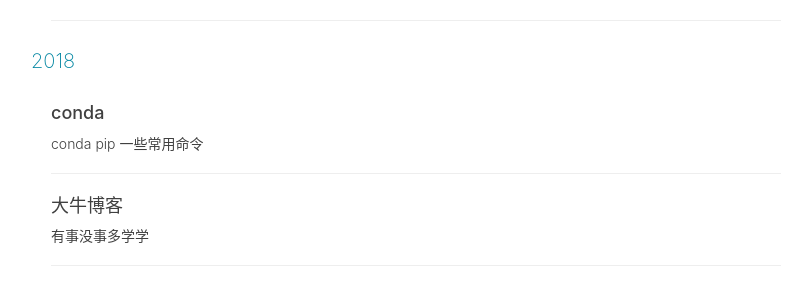
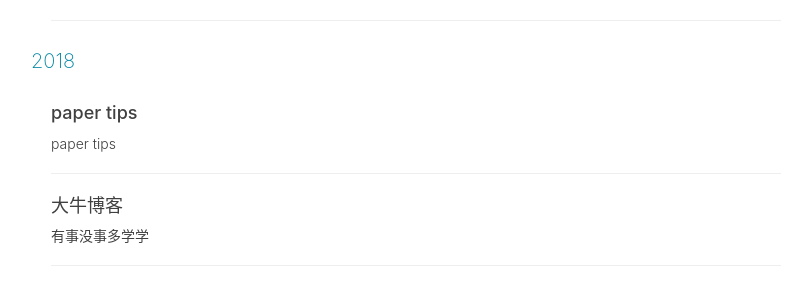
Before and after one commit to laowng/laowng.github.io, a Jekyll site: the page built from archive.html, in a window 1280 px wide and 900 px high, scrolled down 1316 px. Shown: the part 158-444 px from the top of the window, without its empty margins (234-1046 px from the left). Built offline with Jekyll 4.4.1, drawn with Linux system fonts in a browser that asks for light colours; nearby versions of some CDN libraries; comment, search, counter and statistics services are not loaded.

Commit message:
修改一些细节

```diff
--- a/_posts/2018-12-2-tip-contact_me.md
+++ b/_posts/2018-12-2-tip-contact_me.md
@@ -1,7 +1,7 @@
 ---
 layout:     post
-title:      conda
-subtitle:   conda pip 一些常用命令
+title:      paper tips
+subtitle:   paper tips
 date:       2018-12-02
 author:     AnAn
 header-img: https://dss2.bdstatic.com/kfoZeXSm1A5BphGlnYG/skin/113.jpg
```
